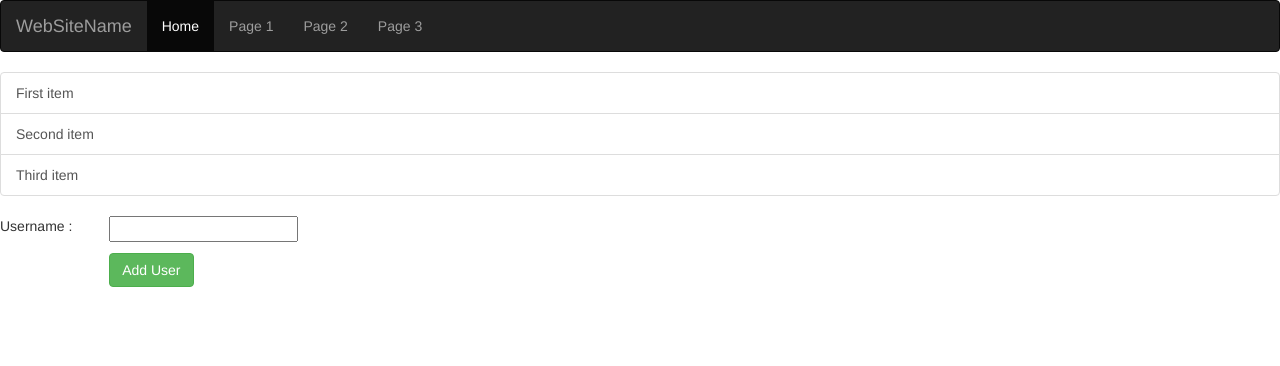
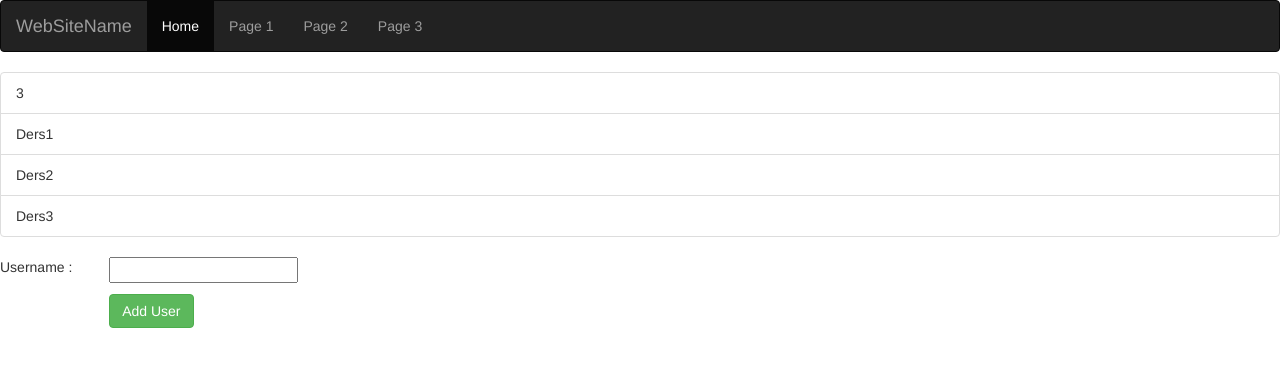
Before and after one commit to GamzeAkbal1/Angular-2-learning, an Angular app: page / in a window 1280 px wide. Shown: the top 366 px of the page. Built offline with nearby package versions, Linux system fonts and the light colour scheme.

Commit message:
User Model is added :fire:

```diff
--- /dev/null
+++ b/src/app/Models/user.ts
@@ -0,0 +1,8 @@
+//export class for user field name
+export class UserModel {
+  public name : string;
+
+  constructor(name : string) {
+    this.name = name;
+  }
+}
--- a/src/app/app.component.html
+++ b/src/app/app.component.html
@@ -1,12 +1,14 @@
+<app-navigation>
+
+</app-navigation>
+
+<ul class="list-group">
+  <li class="list-group-item" >{{count}}</li>
+
+  <li class="list-group-item" *ngFor="let item of userList">{{item.name}}</li>
 
 
-  <app-navigation></app-navigation>
-
-  <div class="list-group">
-      <a href="#" class="list-group-item list-group-item-action">First item</a>
-      <a href="#" class="list-group-item list-group-item-action">Second item</a>
-      <a href="#" class="list-group-item list-group-item-action">Third item</a>
-    </div>
+</ul>
 
 
 <div class="row">
--- a/src/app/app.component.ts
+++ b/src/app/app.component.ts
@@ -1,4 +1,6 @@
 import { Component } from '@angular/core';
+import { UserModel } from './Models/user';
+
 
 @Component({
   selector: 'app-root',
@@ -8,8 +10,12 @@ import { Component } from '@angular/core';
 export class AppComponent {
   title = 'Hello World zaaaaaaaaaaaaaaaaaaaaa!';
   username = '';
+  userList: UserModel [] = [new UserModel('Ders1'),new UserModel('Ders2'),new UserModel('Ders3')];
+  count = this.userList.length;
+  addUsername(username: string){
+    this.userList.push(new UserModel(username));
+    this.username = '';
+    this.count++;
+  }
 
-  addUsername(username: string){
-    console.log(username);
-  }
 }
```
Lines whose indentation alone changed are shown as unchanged.
